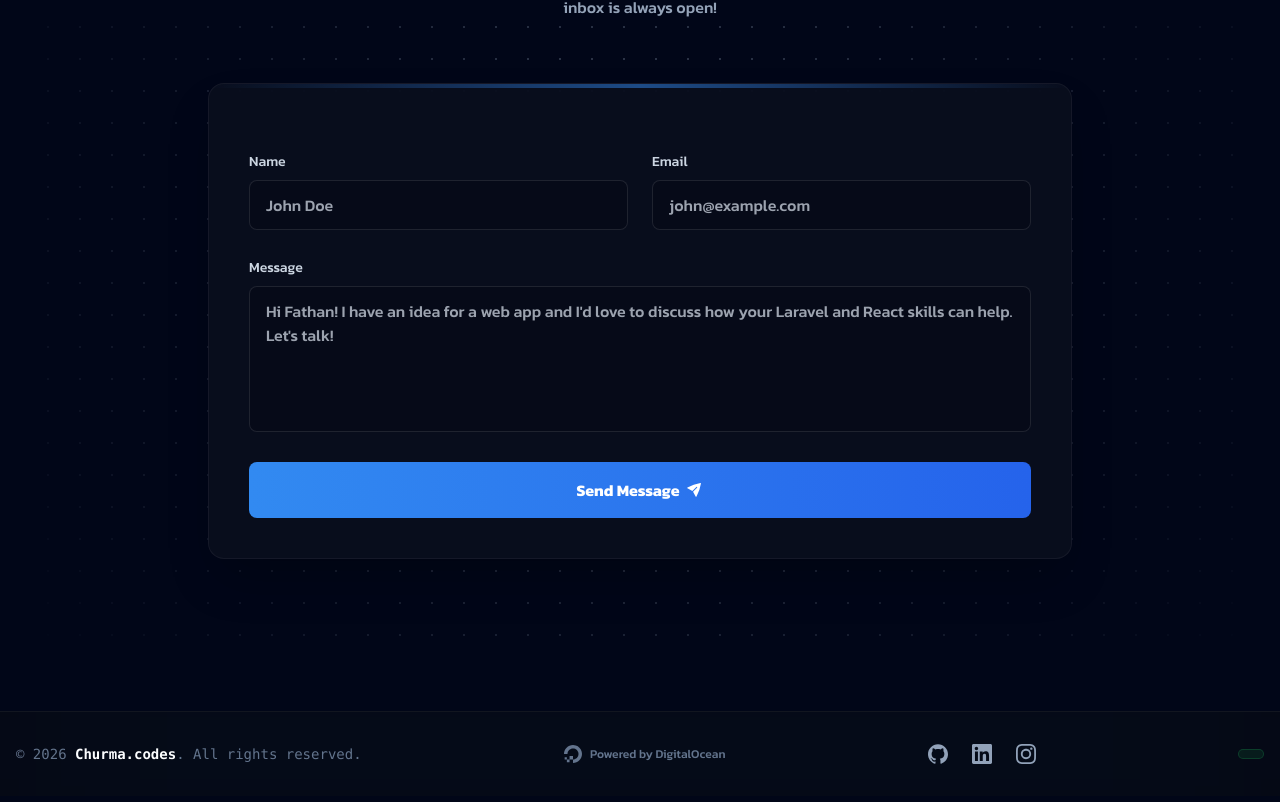
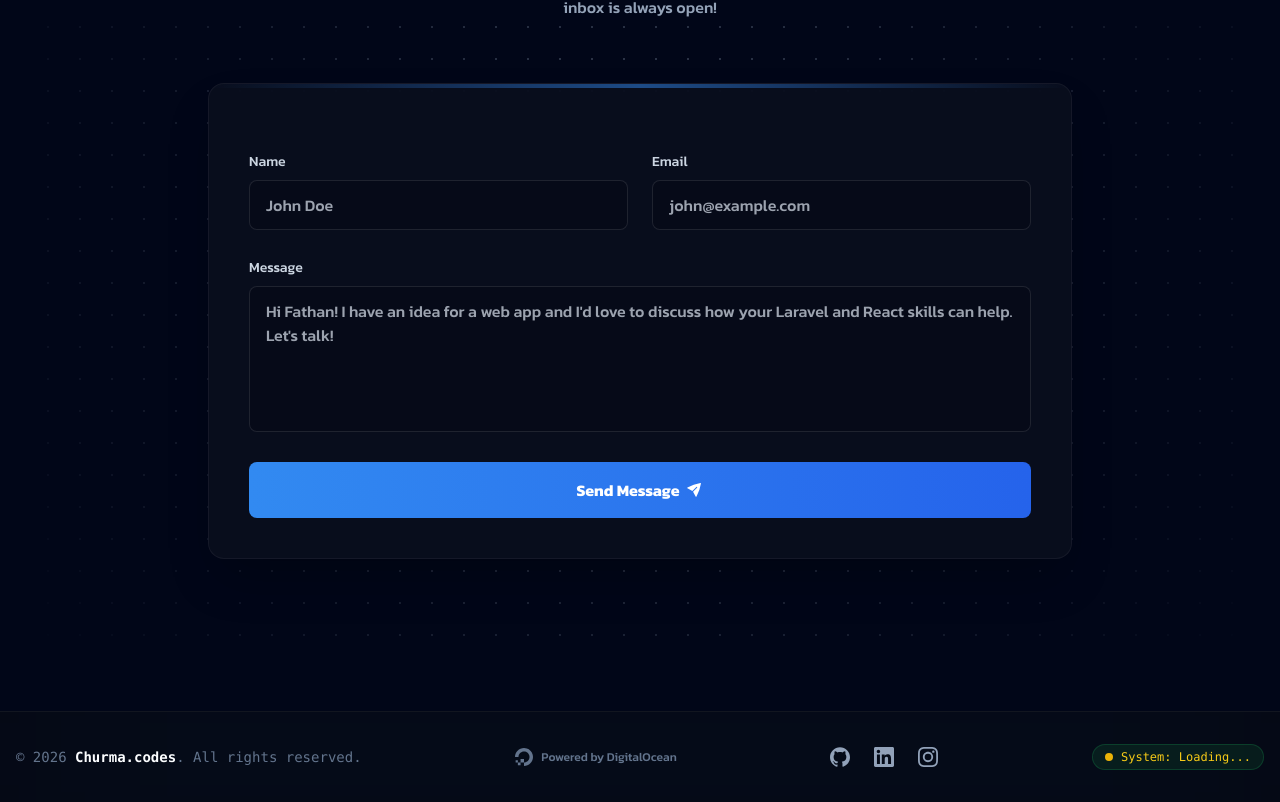
Before and after one commit to Churma16/portfolio-frontend-react, a React (Vite) app: page / in a window 1280 px wide. Shown: the part 6540-7342 px from the top of the page. Built offline with nearby package versions, Linux system fonts and the light colour scheme; no server answers.

Commit message:
refactor: replace health check logic with useHealth hook in FooterStatus and LiveStats components

```diff
--- a/src/components/layout/public/Footer/FooterStatus.tsx
+++ b/src/components/layout/public/Footer/FooterStatus.tsx
@@ -1,40 +1,95 @@
-import {useQuery} from "@tanstack/react-query";
-import apiClient from "@/api/axios.ts";
-
-interface HealthResponse {
-    redis_alive: boolean;
-    redis_processing_time: number;
-}
+import useHealth from "@/hooks/useHealth.ts";
+import {AnimatePresence, motion} from "framer-motion";
 
 export default function FooterStatus() {
-    const {isError, isSuccess} = useQuery({
-        queryKey: ["health-check"],
-        queryFn: async () => {
-            const response = await apiClient.get<HealthResponse>("/health");
-            return {
-                redis: response.data.redis_alive,
+    const {isError, isLoading} = useHealth();
+
+    const statusVariants = {
+        hidden: {opacity: 0, scale: 0.95},
+        visible: {opacity: 1, scale: 1},
+        exit: {opacity: 0, scale: 0.95},
     };
-        },
-        refetchOnWindowFocus: false,
-    });
+
+    const dotVariants = {
+        hidden: {opacity: 0},
+        visible: {opacity: 1},
+    };
 
     return (
-        <div className="flex items-center gap-2 bg-green-500/10 border border-green-500/20 px-3 py-1 rounded-full">
-            {isError && (<><span className="relative flex h-2 w-2">
+        <AnimatePresence mode="wait">
+            <motion.div
+                key={isError ? "error" : isLoading ? "loading" : "success"}
+                className="flex items-center gap-2 bg-green-500/10 border border-green-500/20 px-3 py-1 rounded-full"
+                variants={statusVariants}
+                initial="hidden"
+                animate="visible"
+                exit="exit"
+                transition={{duration: 0.3}}
+            >
+                {isError && (
+                    <>
+                        <motion.span
+                            className="relative flex h-2 w-2"
+                            variants={dotVariants}
+                            transition={{delay: 0.1}}
+                        >
                             <span
                                 className="animate-ping absolute inline-flex h-full w-full rounded-full bg-red-400 opacity-75"></span>
                             <span className="relative inline-flex rounded-full h-2 w-2 bg-red-500"></span>
-              </span><span className="text-xs font-mono text-red-400">
+                        </motion.span>
+                        <motion.span
+                            className="text-xs font-mono text-red-400"
+                            variants={dotVariants}
+                            transition={{delay: 0.15}}
+                        >
                             System: Offline (SGP1)
-                </span></>)}
-            {isSuccess && (<><span className="relative flex h-2 w-2">
+                        </motion.span>
+                    </>
+                )}
+
+                {isLoading && (
+                    <>
+                        <motion.span
+                            className="relative flex h-2 w-2"
+                            variants={dotVariants}
+                            transition={{delay: 0.1}}
+                        >
+                            <span
+                                className="animate-ping absolute inline-flex h-full w-full rounded-full bg-yellow-400 opacity-75"></span>
+                            <span className="relative inline-flex rounded-full h-2 w-2 bg-yellow-500"></span>
+                        </motion.span>
+                        <motion.span
+                            className="text-xs font-mono text-yellow-400"
+                            variants={dotVariants}
+                            transition={{delay: 0.15}}
+                        >
+                            System: Loading...
+                        </motion.span>
+                    </>
+                )}
+
+                {!isError && !isLoading && (
+                    <>
+                        <motion.span
+                            className="relative flex h-2 w-2"
+                            variants={dotVariants}
+                            transition={{delay: 0.1}}
+                        >
                             <span
                                 className="animate-ping absolute inline-flex h-full w-full rounded-full bg-green-400 opacity-75"></span>
                             <span className="relative inline-flex rounded-full h-2 w-2 bg-green-500"></span>
-              </span><span className="text-xs font-mono text-green-400">
+                        </motion.span>
+                        <motion.span
+                            className="text-xs font-mono text-green-400"
+                            variants={dotVariants}
+                            transition={{delay: 0.15}}
+                        >
                             System: Online (SGP1)
-                </span></>)}
-        </div>
+                        </motion.span>
+                    </>
+                )}
+            </motion.div>
+        </AnimatePresence>
     );
 
 }
--- a/src/features/landing/Architecture/components/LiveStats.tsx
+++ b/src/features/landing/Architecture/components/LiveStats.tsx
@@ -1,39 +1,11 @@
-import {useQuery} from "@tanstack/react-query";
 import {motion} from "framer-motion";
 import {SiRedis} from "react-icons/si";
-import apiClient from "../../../../api/axios.ts";
+import useHealth from "@/hooks/useHealth.ts";
 
-// Definisikan tipe respon dari API Health kita
-interface HealthResponse {
-    status: string;
-    redis_alive: boolean;
-    server_time: number;
-    redis_processing_time: number; // <--- Field baru dari backend
-}
 
 export default function LiveStats() {
-    const {data, isLoading, isError} = useQuery({
-        queryKey: ["health-check"],
-        queryFn: async () => {
-            const start = Date.now();
-            const response = await apiClient.get<HealthResponse>("/health");
-            const end = Date.now();
-            const latency = end - start;
 
-            return {
-                ping: latency, // Latency Jaringan (Gede)
-                redis: response.data.redis_alive,
-                // Ambil waktu proses asli dari server (Kecil banget)
-                redisTime: response.data.redis_processing_time,
-            };
-        },
-        refetchInterval: 3000, // Cek tiap 3 detik biar seru
-        refetchOnWindowFocus: false,
-    });
-
-    const ping = data?.ping ?? 0;
-    const redisTime = data?.redisTime ?? 0; // Default 0
-    const isRedisAlive = data?.redis ?? false;
+    const {ping, redisTime, isRedisAlive, isLoading, isError} = useHealth();
 
     return (
         <>
@@ -69,20 +41,25 @@ export default function LiveStats() {
                     </motion.span>
                 </div>
             </div>
+
             {isError && !isLoading && (
                 <p className="text-center text-[10px] text-lara-text-muted-dark font-mono mt-12 uppercase tracking-widest opacity-50">
                     System Status: 🔴 Systems Offline
-                </p>)}
+                </p>)
+            }
 
-            {isLoading ? (
+            {isLoading &&
                 <p className="text-center text-sm text-lara-text-muted-dark mt-4 animate-pulse">
                     Fetching live stats...
                 </p>
-            ) : (
+            }
+
+            {!isLoading && !isError &&
                 <p className="text-center text-[10px] text-lara-text-muted-dark font-mono mt-12 uppercase tracking-widest opacity-50">
                     System Status: 🟢 All Systems Operational
                 </p>
-            )}
+            }
+
         </>
     );
 }
```
Lines whose indentation alone changed are shown as unchanged.
